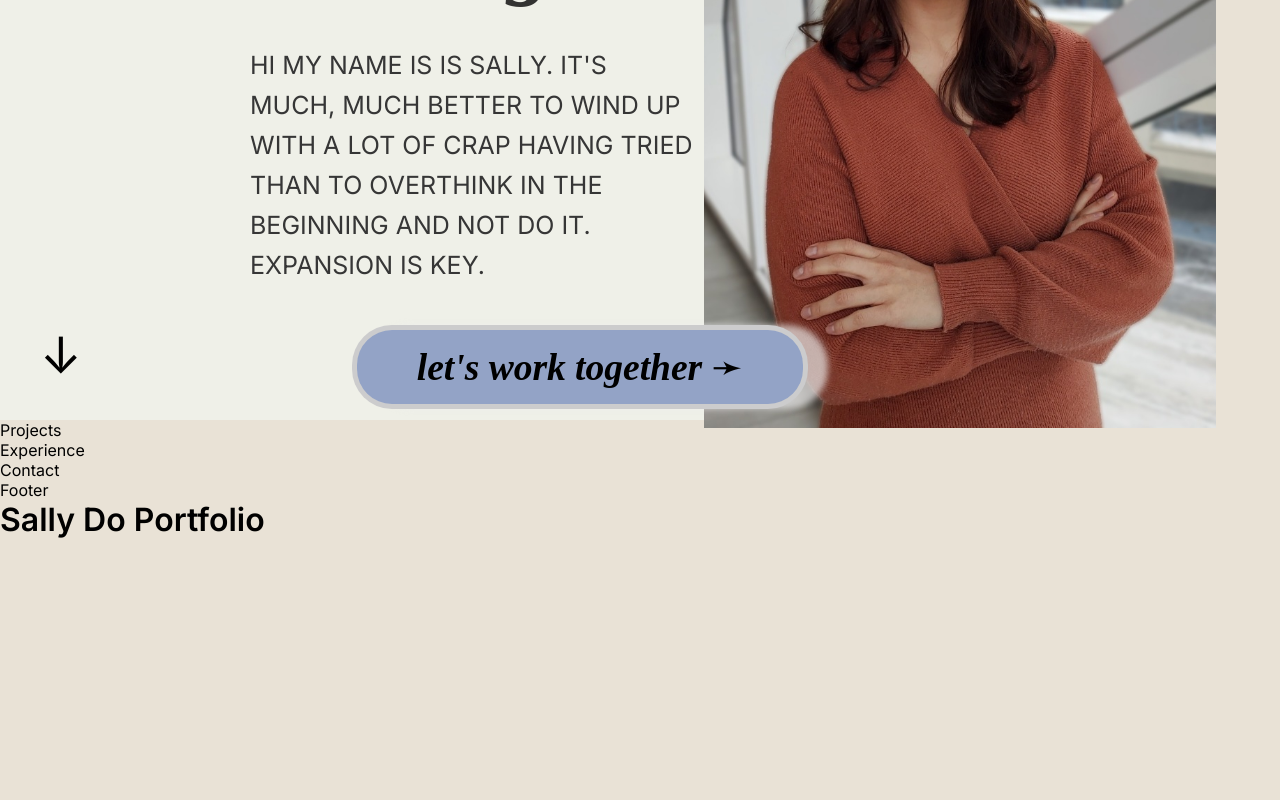
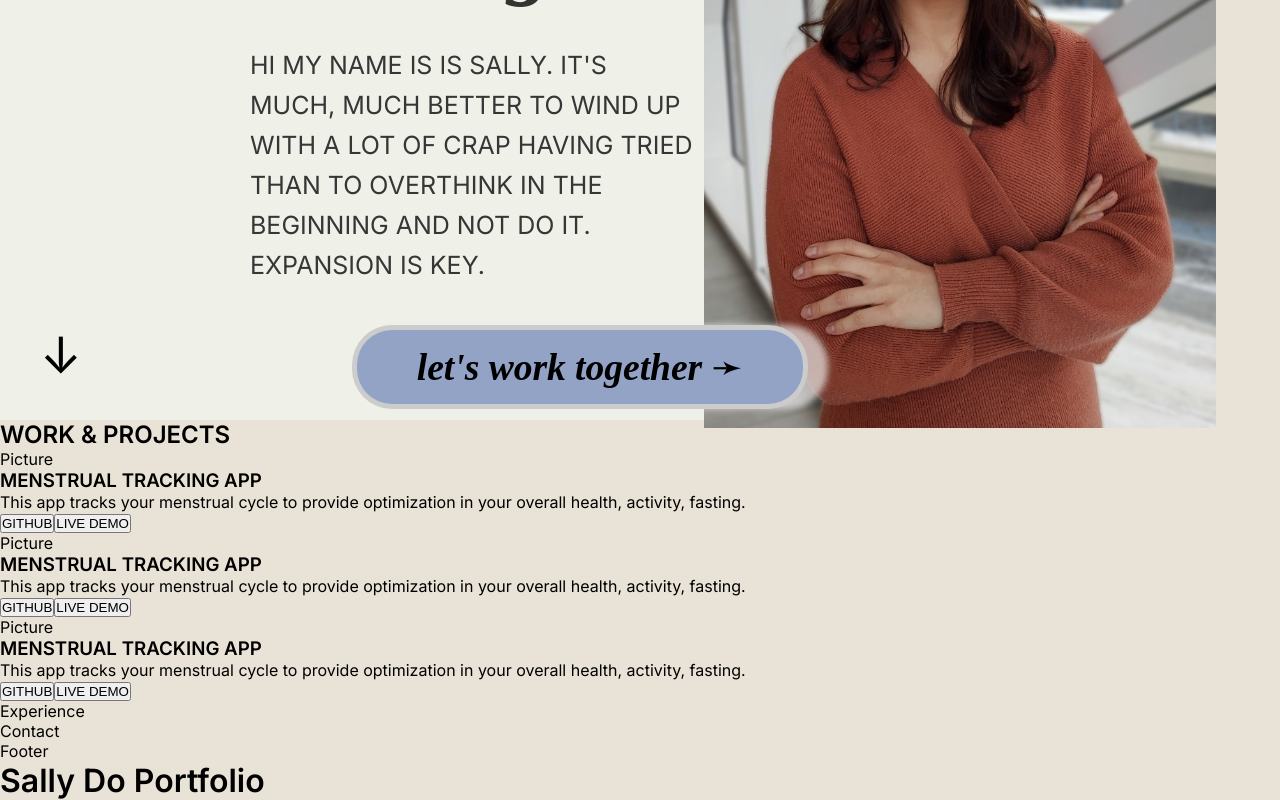
Before and after one commit to sallydough/sally-do-portfolio, a React (Vite) app: page / in a window 1280 px wide. Shown: the part 379-1179 px from the top of the page. Before the commit the page ends 918 px from the top, so only its background shows below. Built offline with nearby package versions, Linux system fonts and the light colour scheme; a web font is replaced by a local one.

Commit message:
created cards html

```diff
--- a/src/components/About/About.jsx
+++ b/src/components/About/About.jsx
@@ -3,7 +3,7 @@ import "./about.css";
 const About = () => {
   return (
     <>
-      <section id="about-container">
+      <section id="about">
         <div className="bio-content">
           <div className="about-title">
             <h1 className="dev">full stack web developer &</h1>
--- a/src/components/About/about.css
+++ b/src/components/About/about.css
@@ -3,7 +3,7 @@
 @import url('https://fonts.googleapis.com/css2?family=Inria+Serif:ital,wght@0,400;0,700;1,400;1,700&display=swap');
 
 
-#about-container {
+#about {
   display: flex;
   flex-direction: row;
   gap: 0rem;
--- a/src/components/Projects/Projects.jsx
+++ b/src/components/Projects/Projects.jsx
@@ -2,7 +2,41 @@ import './projects.css'
 
 const Projects = () => {
   return (
-    <div>Projects</div>
+   <section id="projects">
+    <div className="project-title">
+     <h1>WORK & PROJECTS</h1>
+    </div>
+    <main className="project-card-container">
+      <article className="project-card">
+        <figure className="project-pic">Picture</figure>
+        <h1>MENSTRUAL TRACKING APP</h1>
+        <p>This app tracks your menstrual cycle to provide optimization in your overall health, activity, fasting.</p>
+        <div className="github-demo">
+          <button>GITHUB</button>
+          <button>LIVE DEMO</button>
+        </div>
+      </article>
+      <article className="project-card">
+        <figure className="project-pic">Picture</figure>
+        <h1>MENSTRUAL TRACKING APP</h1>
+        <p>This app tracks your menstrual cycle to provide optimization in your overall health, activity, fasting.</p>
+        <div className="github-demo">
+          <button>GITHUB</button>
+          <button>LIVE DEMO</button>
+        </div>
+      </article>
+      <article className="project-card">
+        <figure className="project-pic">Picture</figure>
+        <h1>MENSTRUAL TRACKING APP</h1>
+        <p>This app tracks your menstrual cycle to provide optimization in your overall health, activity, fasting.</p>
+        <div className="github-demo">
+          <button>GITHUB</button>
+          <button>LIVE DEMO</button>
+        </div>
+      </article>
+    </main>
+
+   </section>
   )
 }
 
```
Also changed, not shown: 1 other file (tests, documents, lock files or other folders).
